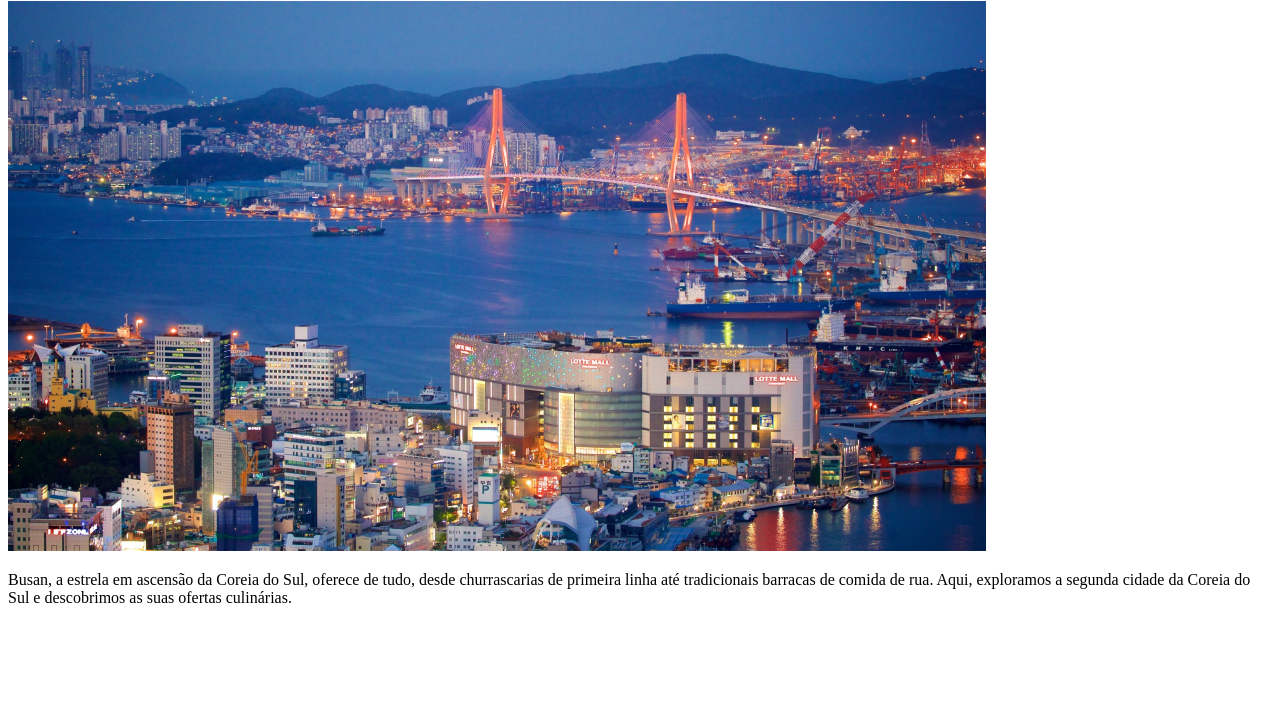
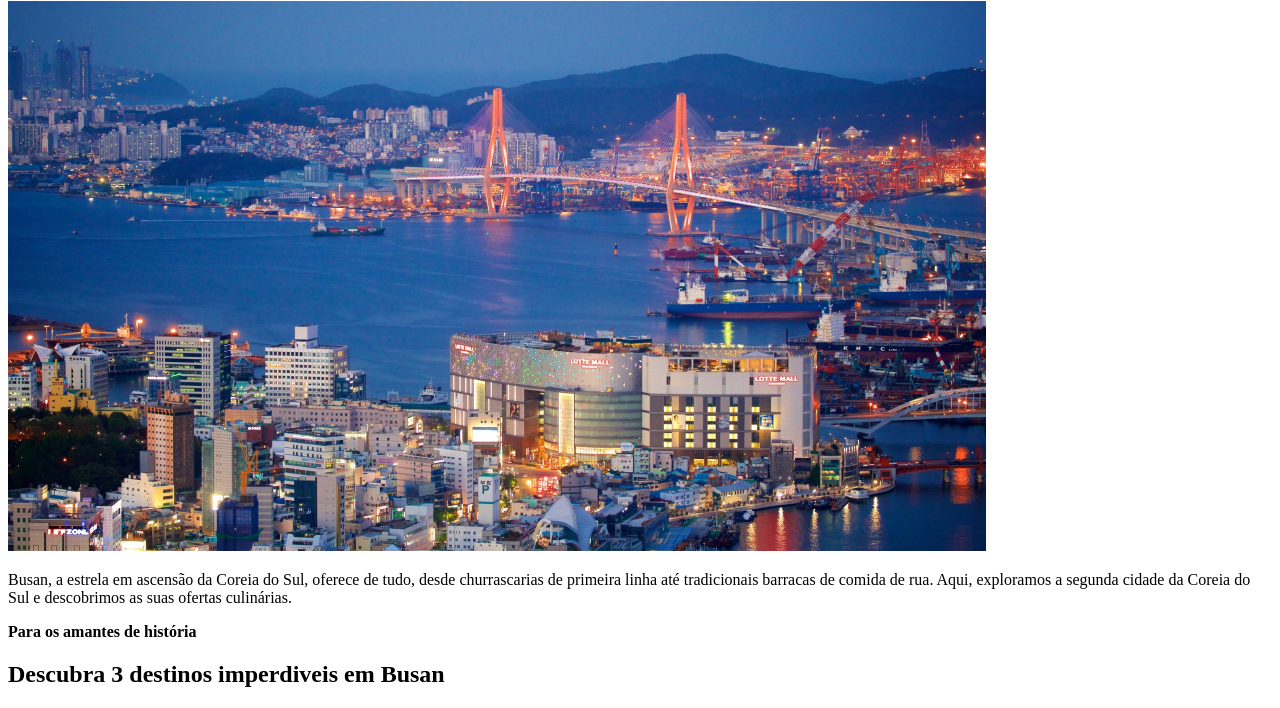
Before and after one commit to guilherme2009-al/Locais--turisticos01ma, a plain HTML site: page index.html in a window 1280 px wide. Shown: the part 105-813 px from the top of the page. Drawn offline with Linux system fonts and the light colour scheme.

Commit message:
criação da div.divider, criação do main, da section.amante-história e todos os seus conteudos

```diff
--- a/index.html
+++ b/index.html
@@ -13,6 +13,15 @@
             <img src="./imagens/Image_01.png" alt="vista panoramica da cidade de busan">
             <p>Busan, a estrela em ascensão da Coreia do Sul, oferece de tudo, desde churrascarias de primeira linha até tradicionais barracas de comida de rua. Aqui, exploramos a segunda cidade da Coreia do Sul e descobrimos as suas ofertas culinárias.</p>
         </header>
+
+        <div class="divider"></div>
+
+        <main>
+            <section class="amantes-historia">
+                <strong>Para os amantes de história</strong>
+                <h2>Descubra 3 destinos imperdiveis em Busan</h2>
+            </section>
+        </main>
     </div>
 </body>
 </html>
```
